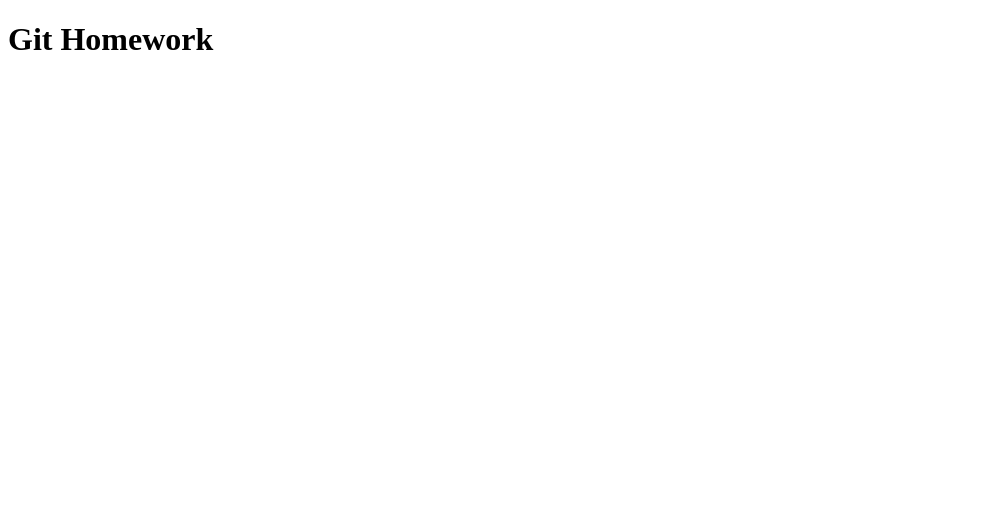
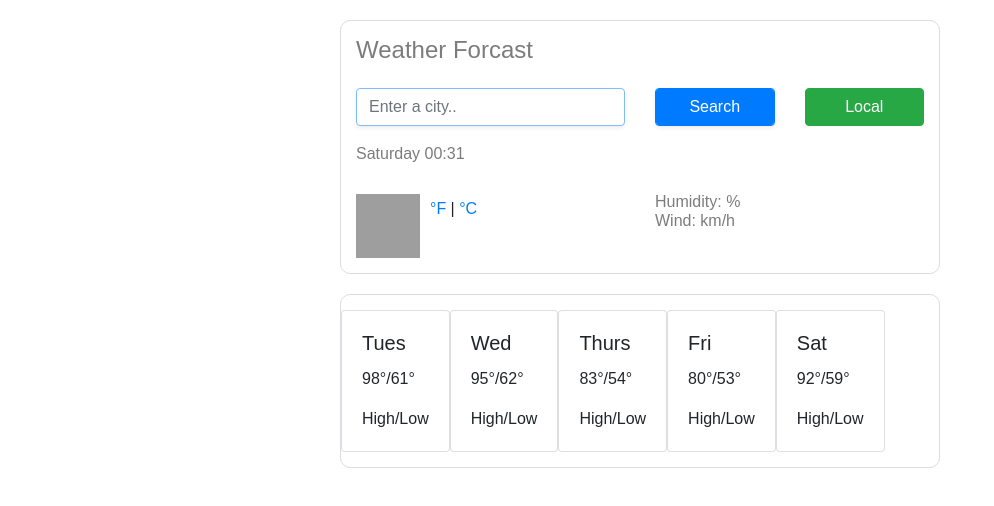
Before and after one commit to jamie-ekiss/my-weather-app, a plain HTML site: page index.html in a window 1280 px wide. Shown: the whole page, without its empty margins (0-994 px from the left). Drawn offline with nearby package versions, Linux system fonts and the light colour scheme; no server answers; grey boxes are pictures that could not be loaded.

Commit message:
Added weather app files
Added weather app html, css, and js files

```diff
--- a/index.html
+++ b/index.html
@@ -1,14 +1,130 @@
 <!DOCTYPE html>
 <html lang="en">
-<head>
-    <meta charset="UTF-8">
-    <meta http-equiv="X-UA-Compatible" content="IE=edge">
-    <meta name="viewport" content="width=>, initial-scale=1.0">
-    <title>Document</title>
-</head>
-<body>
-    <h1>
-        Git Homework
-    </h1>
-</body>
+  <head>
+    <meta charset="UTF-8" />
+    <meta name="viewport" content="width=device-width, initial-scale=1.0" />
+    <meta http-equiv="X-UA-Compatible" content="ie=edge" />
+    <link
+      rel="stylesheet"
+      href="https://stackpath.bootstrapcdn.com/bootstrap/4.3.1/css/bootstrap.min.css"
+      integrity="sha384-ggOyR0iXCbMQv3Xipma34MD+dH/1fQ784/j6cY/iJTQUOhcWr7x9JvoRxT2MZw1T"
+      crossorigin="anonymous"
+    />
+    <script src="https://unpkg.com/axios/dist/axios.min.js"></script>
+    <link rel="stylesheet" href="src/styles.css" />
+    <title>Weather App</title>
+  </head>
+
+  <body>
+    <div class="container">
+      <div class="weather-app">
+        <h1> Weather Forcast
+      </h1>
+    </br>
+        <form class="search-form" id="search-form">
+          <div class="row">
+            <div class="col-6">
+              <input
+                type="search"
+                placeholder="Enter a city.."
+                autofocus="on"
+                autocomplete="off"
+                id="city-input"
+                class="form-control shadow-sm">
+            </div>
+            <div class="col-3">
+              <input
+                type="submit"
+                value="Search"
+                class="form-control btn btn-primary shadow-sm w-100">
+            </div>
+            <div class="col-3">
+            <button class="btn btn-success w-100" id="current-location-button">Local</button>
+          </div>
+          </div>
+        </form>
+        <h2 id="city">
+        </h2>
+        <ul>
+          <li id="date"></li>
+          <li id = "description"></li>
+          </li>
+        </ul>
+        <div class="row">
+          <div class="col-6">
+            <div class="clearfix">
+              <img
+                src="https://ssl.gstatic.com/onebox/weather/64/partly_cloudy.png"
+                alt="Cloudy icon"
+                class="weather-icon float-left"
+              />
+              <div class="float-left">
+                <span class="temperature" id="temperature"></span>
+                <span class="units">
+                  <a href="#" id="fahrenheit-link">°F</a> |
+                  <a href="#" id="celsius-link">°C</a>
+                </span>
+              </div>
+            </div>
+          </div>
+          <div class="col-6">
+            <ul>
+              <li>
+                Humidity:
+                <span id="humidity"></span>%
+              </li>
+              <li>
+                Wind:
+                <span id="wind">km/h</span>
+              </li>
+            </ul>
+          </div>
+        </div>
+      </div>
+    </div>
+    <div class="container-weather-forcast">
+      <div class="row">
+        <div class="card">
+            <div class="card-body">
+            <h5 class="card-title">Tues</h5>
+            <p class="card-text">98°/61°</p>
+            <p class="card-text">High/Low</p>
+            </div>
+          </div>
+        <div class="card">
+            <div class="card-body">
+             <h5 class="card-title">Wed</h5>
+              <p class="card-text">95°/62°</p>
+              <p class="card-text">High/Low</p>
+            </div>
+          </div>
+         <div class="card">
+            <div class="card-body">
+                <h5 class="card-title">Thurs</h5>
+                <p class="card-text">83°/54°</p>
+                <p class="card-text">High/Low</p>
+            </div>
+        </div>
+         <div class="card">
+            <div class="card-body">
+                <h5 class="card-title">Fri</h5>
+                <p class="card-text">80°/53°</p>
+                <p class="card-text">High/Low</p>
+            </div>
+         </div>
+
+        <div class="card">
+              <div class="card-body">
+                  <h5 class="card-title">Sat</h5>
+                  <p class="card-text">92°/59°</p>
+                  <p class="card-text">High/Low</p>
+             </div>
+        </div>
+                </div>
+              </div>
+    </div>
+  </body>
+
+    <script src="src/index.js"></script>
+  </body>
 </html>
--- /dev/null
+++ b/src/index.js
@@ -0,0 +1,88 @@
+function formatDate(date) {
+    let hours = date.getHours();
+    if (hours < 10) {
+      hours = `0${hours}`;
+    }
+    let minutes = date.getMinutes();
+    if (minutes < 10) {
+      minutes = `0${minutes}`;
+    }
+
+    let dayIndex = date.getDay();
+    let days = [
+      "Sunday",
+      "Monday",
+      "Tuesday",
+      "Wednesday",
+      "Thursday",
+      "Friday",
+      "Saturday"
+    ];
+    let day = days[dayIndex];
+
+    return `${day} ${hours}:${minutes}`;
+  }
+
+  function searchCity(city) {
+    let apiKey = "1db1ee83e1ea6fa25bb8f1cbcb824319";
+    let apiUrl = `https://api.openweathermap.org/data/2.5/weather?q=${city}&appid=${apiKey}&units=metric`;
+    axios.get(apiUrl).then(displayWeatherCondition);
+   console.log(apiUrl);
+  }
+
+  function handleSubmit(event) {
+    event.preventDefault();
+    let city = document.querySelector("#city-input").value;
+    searchCity(city);
+  }
+
+  function searchLocation(position) {
+    let apiKey = "1db1ee83e1ea6fa25bb8f1cbcb824319";
+    let apiUrl = `https://api.openweathermap.org/data/2.5/weather?lat=${position.coords.latitude}&lon=${position.coords.longitude}&appid=${apiKey}&units=metric`;
+
+    axios.get(apiUrl).then(displayWeatherCondition);
+  }
+
+  function getCurrentLocation(event) {
+    event.preventDefault();
+    navigator.geolocation.getCurrentPosition(searchLocation);
+  }
+
+  function convertToFahrenheit(event) {
+    event.preventDefault();
+    let temperatureElement = document.querySelector("#temperature");
+    temperatureElement.innerHTML = 66;
+  }
+
+  function convertToCelsius(event) {
+    event.preventDefault();
+    let temperatureElement = document.querySelector("#temperature");
+    temperatureElement.innerHTML = 19;
+  }
+
+  function displayWeatherCondition(response) {
+    document.querySelector("#city").innerHTML = response.data.name;
+    document.querySelector("#temperature").innerHTML = Math.round(response.data.main.temp);
+
+    document.querySelector("#humidity").innerHTML = response.data.main.humidity;
+    document.querySelector("#wind").innerHTML = Math.round(response.data.wind.speed);
+    document.querySelector("#description").innerHTML =response.data.weather[0].main;
+  }
+
+  let dateElement = document.querySelector("#date");
+  let currentTime = new Date();
+  dateElement.innerHTML = formatDate(currentTime);
+
+  let searchForm = document.querySelector("#search-form");
+  searchForm.addEventListener("submit", handleSubmit);
+
+  let fahrenheitLink = document.querySelector("#fahrenheit-link");
+  fahrenheitLink.addEventListener("click", convertToFahrenheit);
+
+  let celsiusLink = document.querySelector("#celsius-link");
+  celsiusLink.addEventListener("click", convertToCelsius);
+
+  let currentLocationButton = document.querySelector("#current-location-button");
+  currentLocationButton.addEventListener("click", getCurrentLocation);
+
+  searchCity("Phoenix");
--- /dev/null
+++ b/src/styles.css
@@ -0,0 +1,72 @@
+body {
+  font-family: arial, sans-serif;
+}
+
+h1 {
+  color: #7c7c7c;
+  font-size: 24px;
+  font-weight: 100;
+  line-height: 28px;
+  margin: 0;
+}
+h2 {
+  color: #7c7c7c;
+  font-size: 24px;
+  font-weight: 100;
+  line-height: 28px;
+  margin: 0;
+}
+
+ul {
+  margin: 0 0 10px;
+  padding: 0;
+}
+
+li {
+  color: #7c7c7c;
+  font-size: 16px;
+  font-weight: 100;
+  height: 19px;
+  line-height: 1;
+  list-style: none;
+}
+
+
+
+.weather-app {
+  border: 1px solid #dadde1;
+  padding: 15px;
+  margin: 20px auto;
+  border-radius: 10px;
+  max-width: 600px;
+}
+
+.container-weather-forcast {
+  border: 1px solid #dadde1;
+  padding: 15px;
+  margin: 20px auto;
+  border-radius: 10px;
+  max-width: 600px;
+}
+
+.weather-icon {
+  height: 64px;
+  width: 64px;
+  margin-right: 10px;
+}
+
+.temperature {
+  color: rgb(33, 33, 33);
+  font-size: 64px;
+  font-weight: 400;
+  line-height: 1;
+}
+
+.units {
+  position: relative;
+  top: -34px;
+}
+
+.search-form {
+  margin-bottom: 20px;
+}
```
